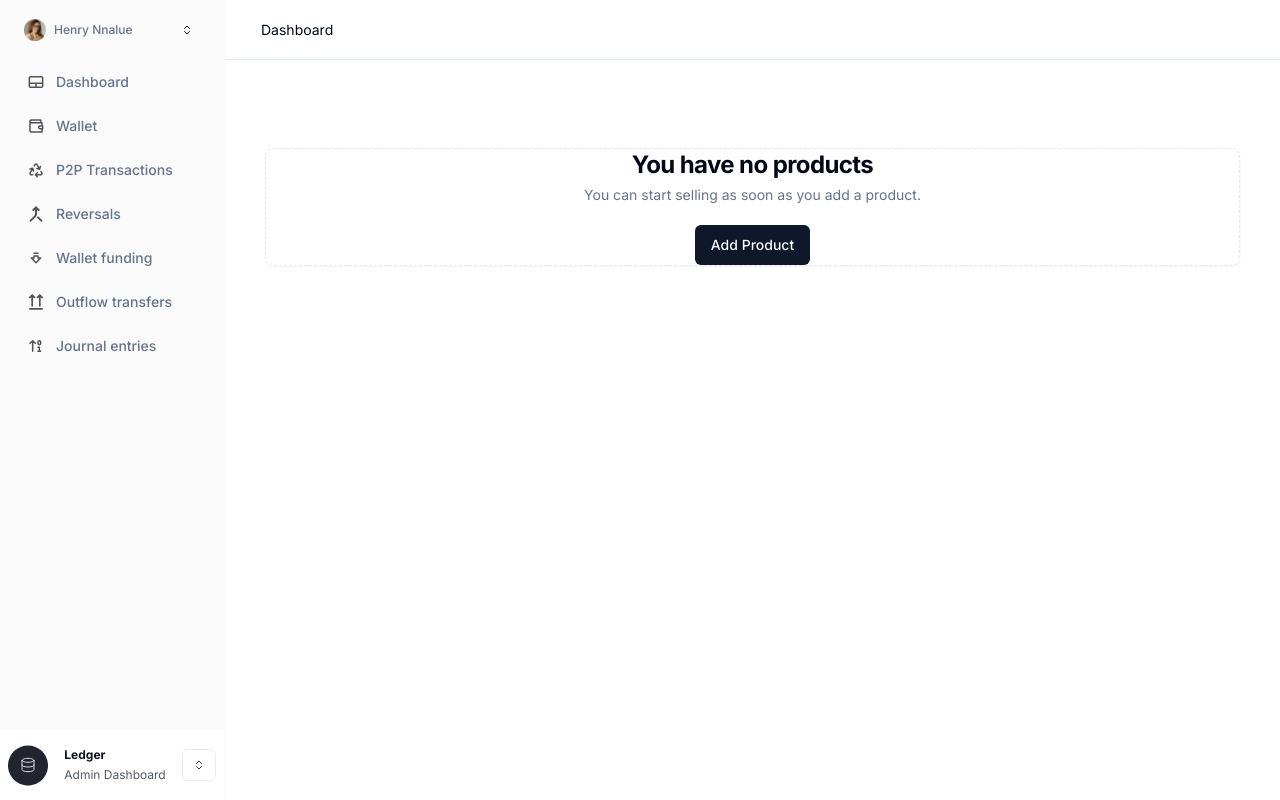
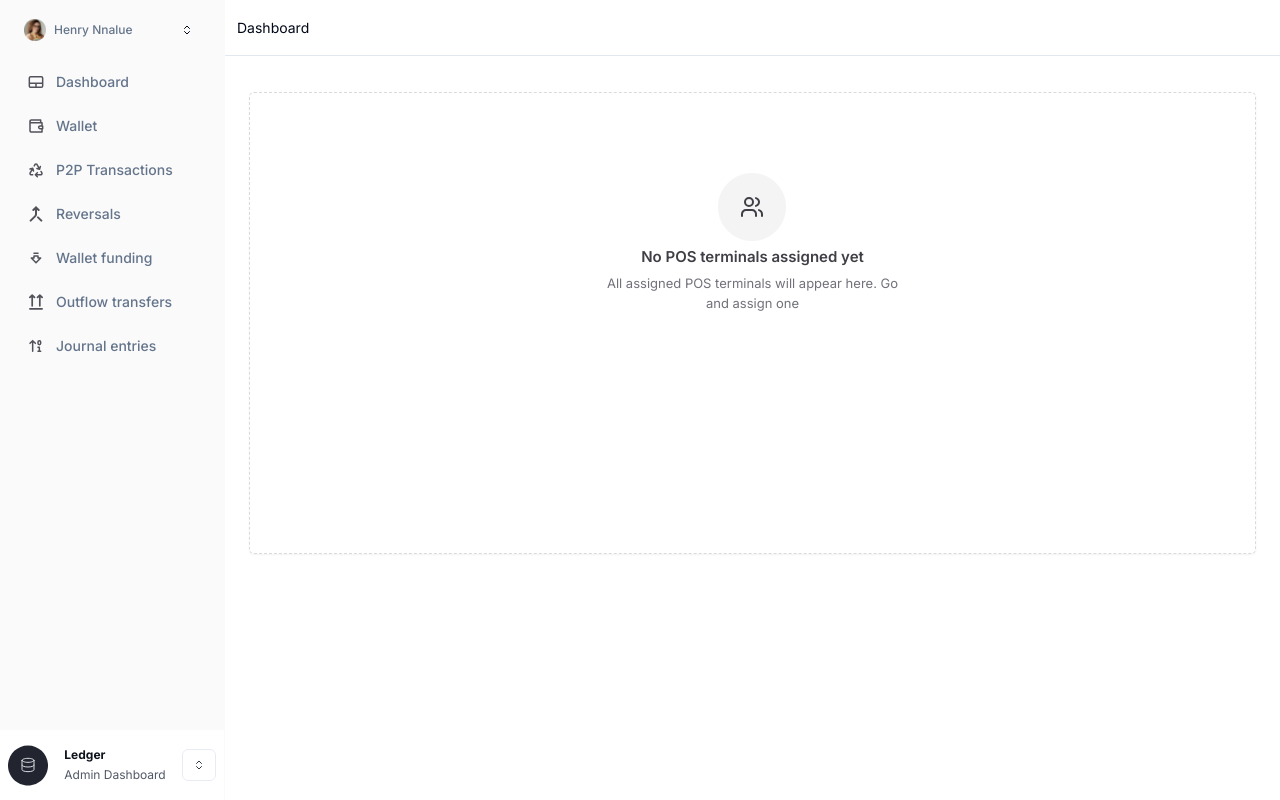
Before and after one commit to wendy640/resend_clone, a Next.js app: page / in a window 1280 px wide. Built offline with nearby package versions, Linux system fonts and the light colour scheme.

Commit message:
empty-dashboard

```diff
--- a/src/app/page.tsx
+++ b/src/app/page.tsx
@@ -1,23 +1,52 @@
-import { Button } from "@/components/ui/button";
-export default function Home() {
+"use client";
+import React, { useState } from "react";
+import circle from "../images/circle.png";
+import Person from "../images/person.svg";
+import Image from "next/image";
+
+const Page = () => {
+	const [data, setData] = useState(false);
+
 	return (
-		<div>
-			<main className="flex flex-1 flex-col gap-4 m-4  lg:gap-6 lg:p-6">
-				<div
-					className="flex flex-1 items-center justify-center rounded-lg border border-dashed shadow-sm"
-					x-chunk="dashboard-02-chunk-1"
-				>
-					<div className="flex flex-col items-center gap-1 text-center">
-						<h3 className="text-2xl font-bold tracking-tight">
-							You have no products
-						</h3>
-						<p className="text-sm text-muted-foreground">
-							You can start selling as soon as you add a product.
-						</p>
-						<Button className="mt-4">Add Product</Button>
+		<div className="flex justify-center">
+			<div className="w-full max-w-7xl p-6 mt-3 ">
+				{!data ? (
+					<div
+						className="flex flex-1 items-center justify-center rounded-lg border border-dashed shadow-sm w-full h-[462px] bg-white"
+						style={{
+							height: "462px",
+							borderRadius: "5px",
+							borderColor: "#dadada",
+						}}
+					>
+						<div className="flex flex-col items-center gap-0 text-center mt-[-160px]">
+							<div className="empty-icons">
+								<div className="flex items-center justify-center ">
+									<div className="relative">
+										<Image src={circle} alt="empty pos" />
+										<div className="absolute inset-0 flex items-center justify-center">
+											<Image src={Person} alt="person" />
+										</div>
+									</div>
+								</div>
+							</div>
+							<div className="no-data leading-[32px]">
+								<p className="first-text text-[15px] font-semibold text-[#3F3F46]">
+									No POS terminals assigned yet
+								</p>
+								<p className="second-text leading-[20px] text-[13px] text-[#71717A]">
+									All assigned POS terminals will appear here. Go <br />
+									and assign one
+								</p>
+							</div>
+						</div>
 					</div>
-				</div>
-			</main>
+				) : (
+					<p>Data is available</p>
+				)}
+			</div>
 		</div>
 	);
-}
+};
+
+export default Page;
--- a/src/components/Header.tsx
+++ b/src/components/Header.tsx
@@ -75,7 +75,7 @@ export const Header = () => {
 
 	return (
 		<div className="flex-1 flex flex-col">
-			<header className="flex w-full h-14 items-center gap-4 border-b  px-4 lg:h-[60px] lg:px-6">
+			<header className="flex w-full h-14 items-center gap-4  border-b  ">
 				<HamburgerSheet>
 					<HamburgerSheetTrigger asChild>
 						<Button
@@ -212,16 +212,11 @@ export const Header = () => {
 						</div>
 					</HamburgerSheetContent>
 				</HamburgerSheet>
-				<div className="flex gap-4 p-3 justify-between items-center  text-[14px]  ">
+				<div className="flex gap-4 px-3 justify-between items-center  text-[14px]  ">
 					<div className="w-full text-center lg:text-left">{headerText}</div>
 				</div>
 			</header>
-			<main className="flex flex-1 flex-col gap-4 p-4 lg:gap-6 lg:p-6">
-				{/* <div className="flex items-center">
-					<h1 className="text-lg font-semibold md:text-2xl">Orders</h1>
-				</div> */}
-				{/* Page content */}
-			</main>
+
 		</div>
 	);
 };
```
